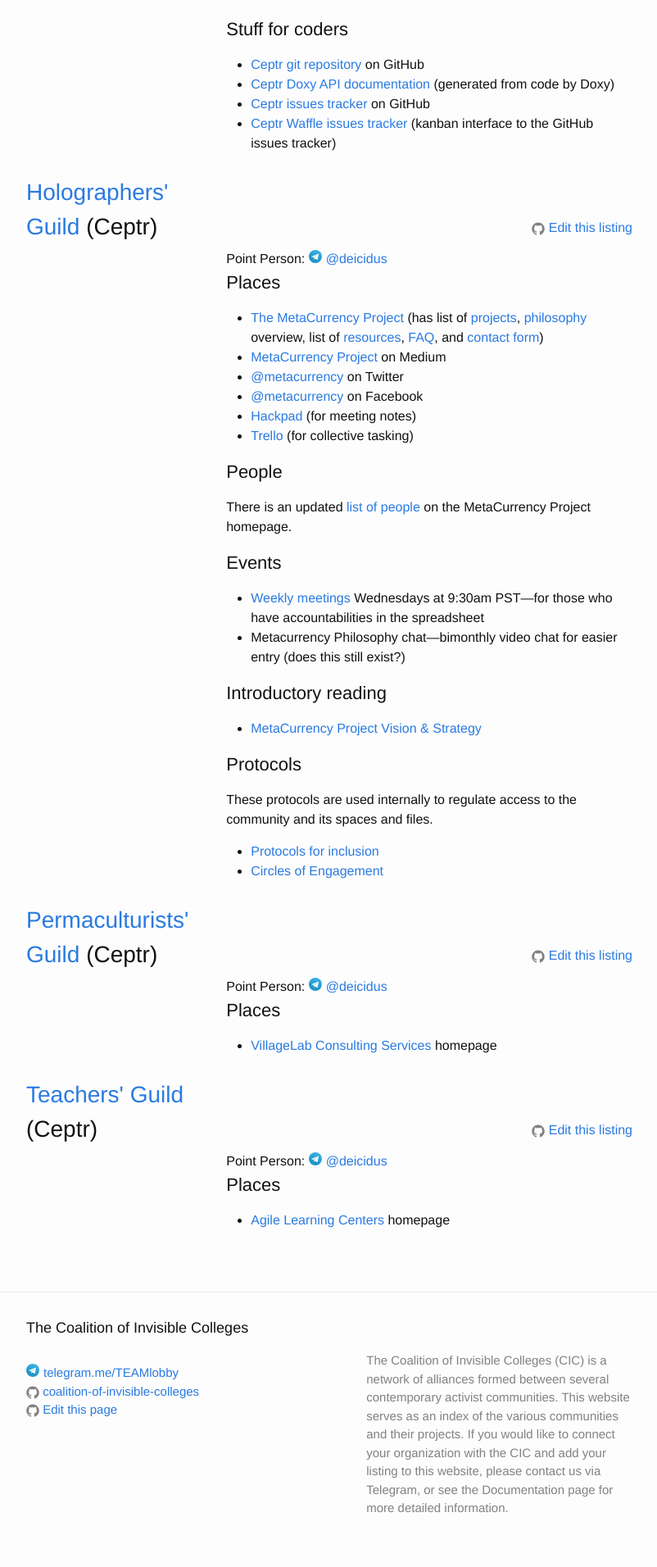
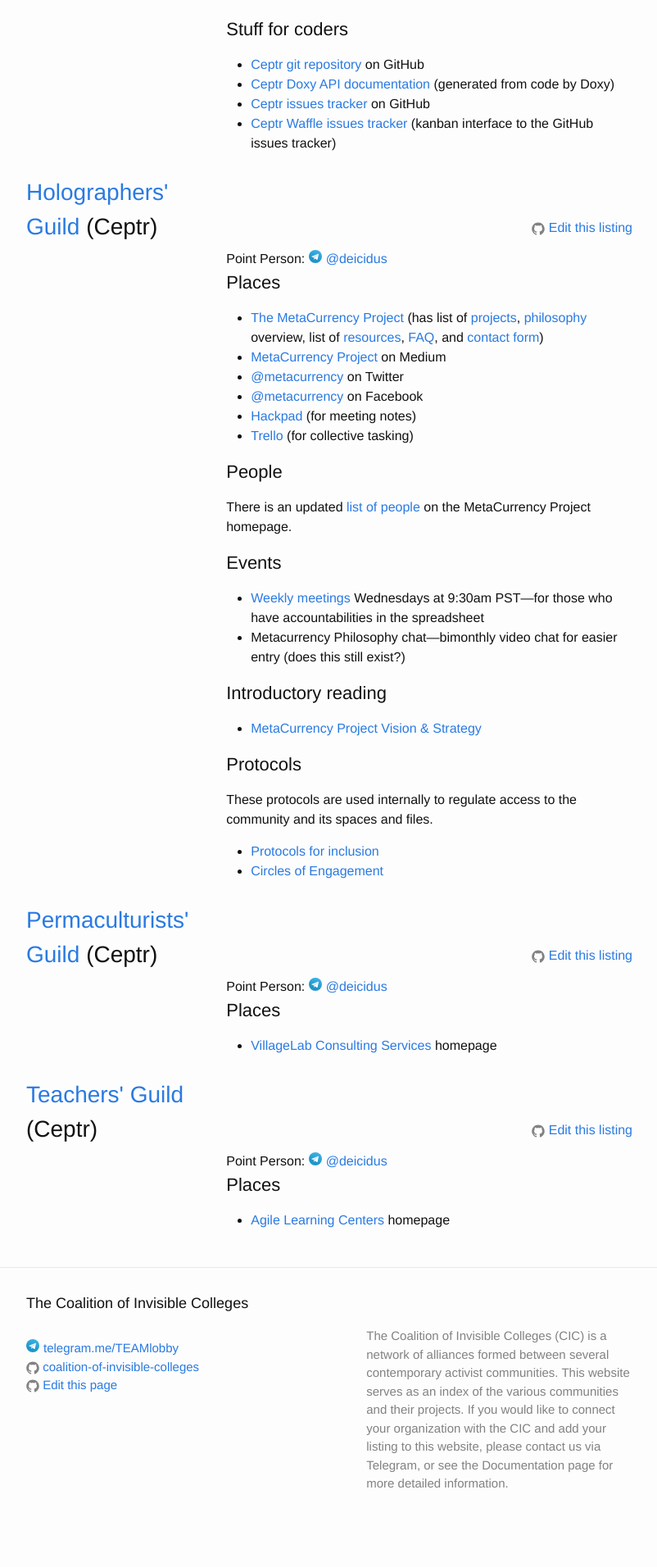
Before and after one commit to coalition-of-invisible-colleges/cic.github.io, a Jekyll site: the page built from colleges/Ceptr.md, in a window 1280 px wide. Shown: the part 1660-3572 px from the top of the page at 82% size, without its empty margins (238-1040 px from the left). Built offline with Jekyll 4.4.1, drawn with Linux system fonts in a browser that asks for light colours; after the commit the page ends 3542 px from its top, so only the background shows below that.

Commit message:
Update college.html

```diff
--- a/_layouts/college.html
+++ b/_layouts/college.html
@@ -12,9 +12,8 @@ layout: default
     {% assign listings = site.listings | where: 'college', page.college | sort: 'college' %}
     {% for listing in listings %}
     <div class="listing">
-      <div class="guildtitle {{ listing.guild }}"><h2><a href="/guilds/{{ listing.guild }}">{{ listing.guild | capitalize }}' Guild</a> ({{ page.college }})</h2></div>
+      <h2 class="guildtitle {{ listing.guild }}"><a href="/guilds/{{ listing.guild }}">{{ listing.guild | capitalize }}' Guild</a> ({{ page.college }})</h2>
       <div class="guildlisting {{ listing.guild }}">{{ listing.output }}</div>
-      <div style="clear: both" />
     </div>
     {% endfor %}
   </div>
```
